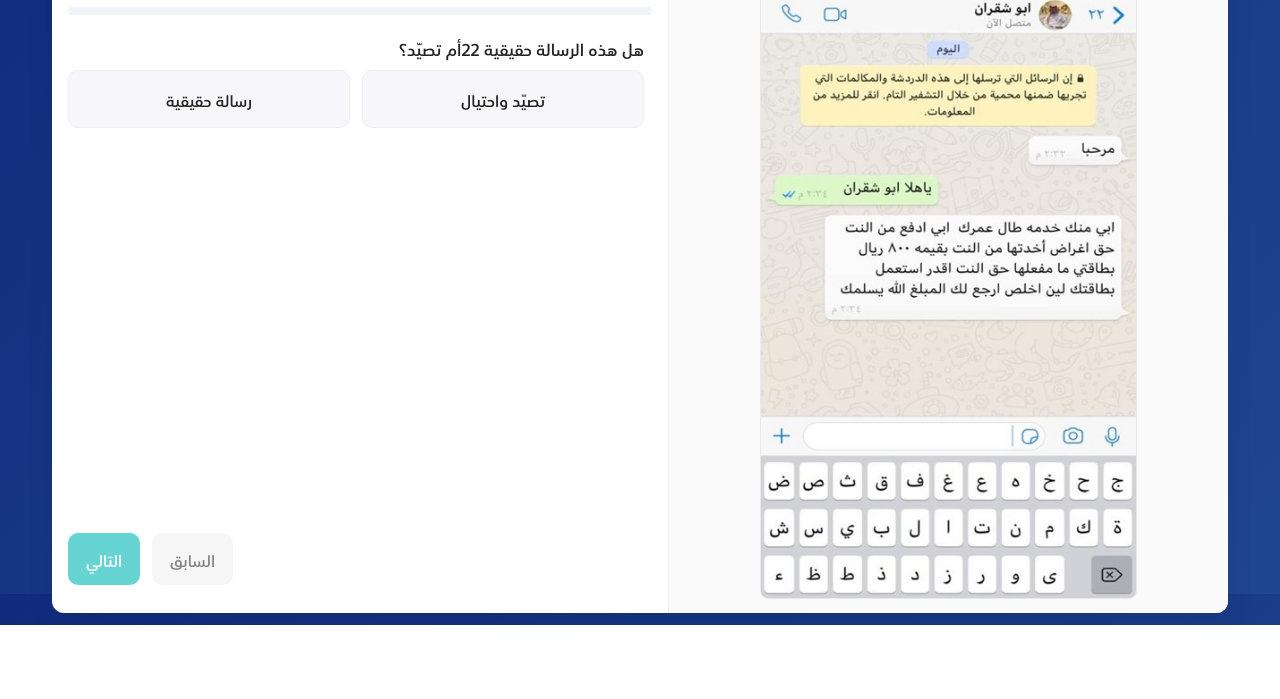
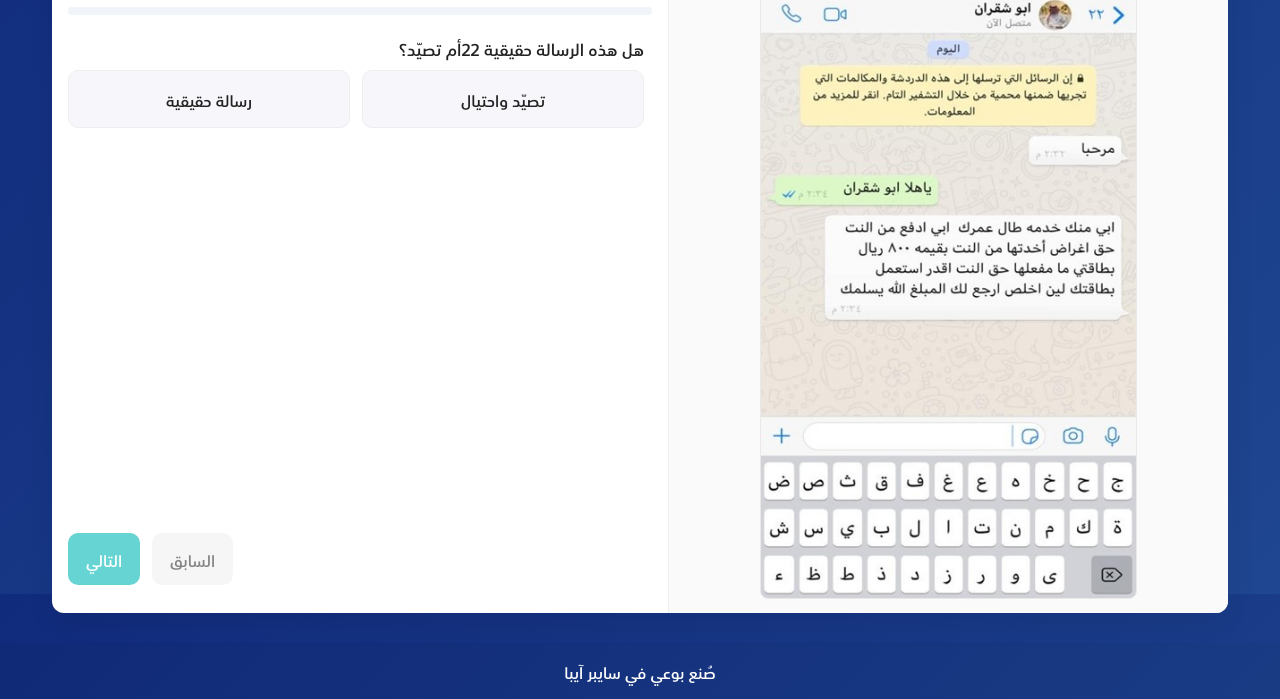
Before and after one commit to asdh1992-gif/cy, a plain HTML site: page phishing.html in a window 1280 px wide. Shown: the part 206-905 px from the top of the page. Before the commit the page ends 831 px from the top, so only its background shows below. Drawn offline with Linux system fonts and the light colour scheme; a web font is replaced by a local one.

Commit message:
Update phishing.html
Footer

```diff
--- a/phishing.html
+++ b/phishing.html
@@ -198,6 +198,9 @@ button{
 
 <!-- الفوتر -->
 
+<footer class="footer">صُنع بوعي في سايبر آيبا</footer>
+
+
 
 <script>
 /* بيانات الأسئلة — تأكد من وجود الصور Picture1.jpg .. Picture8.jpg */
```
